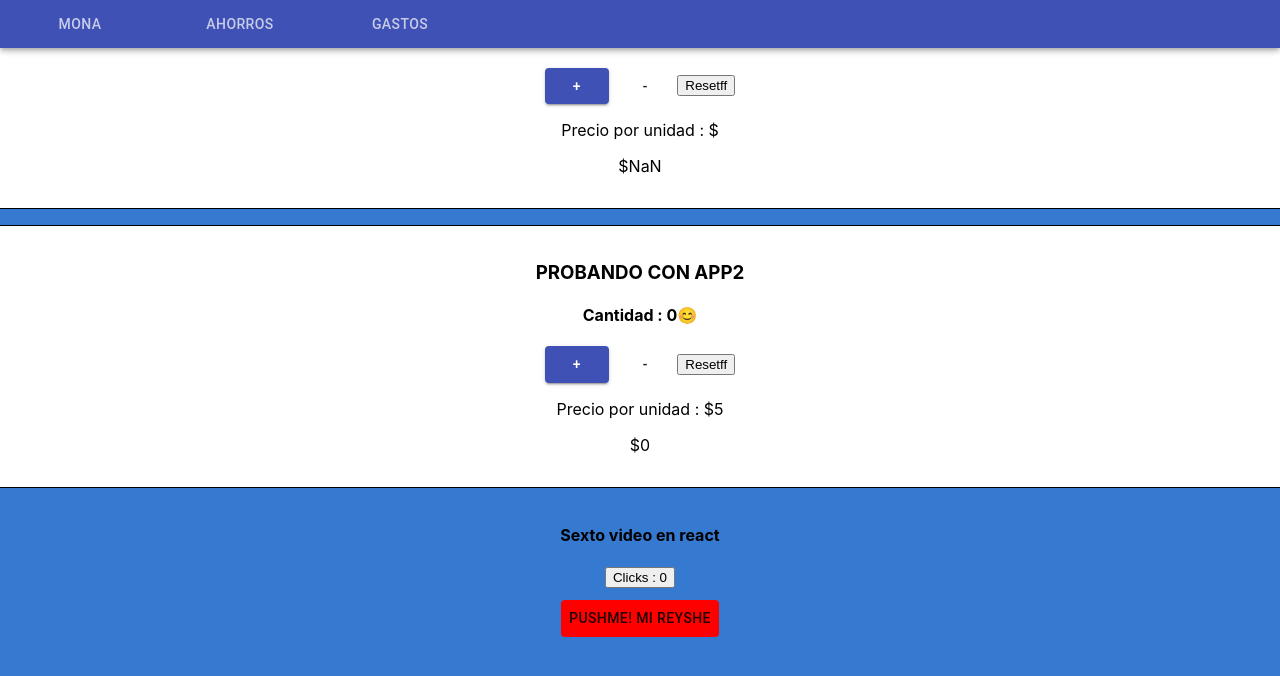
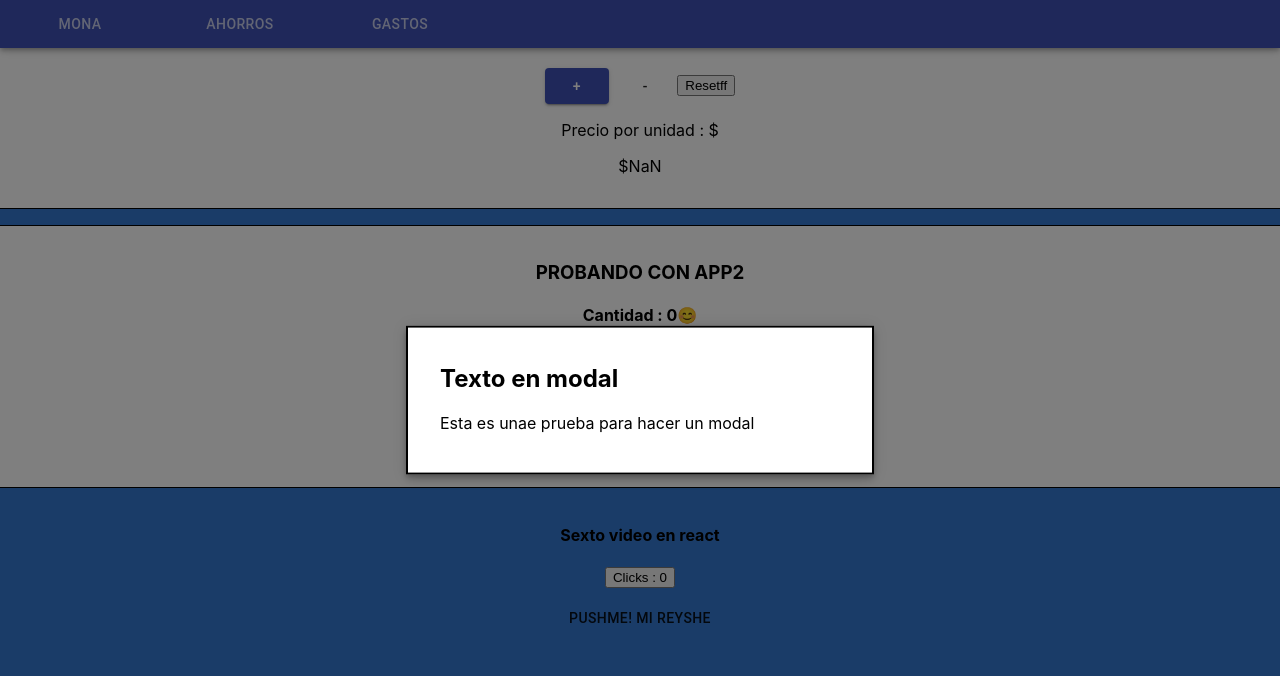
Before and after one commit to ferlefloth/proyecto01, a React (Create React App) app: page / in a window 1280 px wide. Both pictures are taken after a click on the button "PUSHME! MI REYSHE". Shown: the top 676 px of the page. Built offline with nearby package versions, Linux system fonts and the light colour scheme.

Commit message:
En este caso , agregamos un modal. Se popea una ventana . Tendríamos que agregar los place holder para hacer un fetch en una futura base

```diff
--- a/src/components/Buttons/ButonnModal.js
+++ b/src/components/Buttons/ButonnModal.js
@@ -1,26 +1,71 @@
-import React, {Component}from 'react'
+import React, {Component, useState}from 'react'
 import Button from '@material-ui/core/Button'
 import { makeStyles } from '@material-ui/core/styles';
-
-const useStyles = makeStyles({ //Se usa el make styles con esta función para poder determinar con código JS y CSS que es lo que podemos hacer para darle color
-    root: {
-      backgroundColor: 'red',
-    },
-  });
+import Modal from '@material-ui/core/Modal'
 
 
-function ButtonModal(props){  //debe de recibir props
+
+  function getModalStyle() {
+    const top = 50 ;
+    const left = 50 ;
+
+    return {
+      top: `${top}%`,
+      left: `${left}%`,
+      transform: `translate(-${top}%, -${left}%)`,
+    };
+  }
+
+  const useStyles = makeStyles((theme) => ({ //Se usa el make styles con esta función para poder determinar con código JS y CSS que es lo que podemos hacer para darle color
+    paper: {
+      position: 'absolute',
+      width: 400,
+      backgroundColor: theme.palette.background.paper,
+      border: '2px solid #000',
+      boxShadow: theme.shadows[5], //¿¿¿¿¿No se porque recibe un Theme??????
+      padding: theme.spacing(2, 4, 3),
+    },
+  }));
+
+function ButtonModal(){  //debe de recibir props
 
     const classes = useStyles();// quizás tenga que pasarle con argumento el PROPS, pero al parecer, no hace falta
+
+    const [modalStyle] = useState(getModalStyle) // Se renderiza lo que esta en el getModalStyle
+    const [open, setOpen] =useState(false);
+
+    const handleOpen = ()=> {
+        setOpen(true)
+    }
+
+    const handleClose = ()=>{
+        setOpen(false)
+    }
+
+    const body = (
+        <div style={modalStyle}  className={classes.paper}> {/*Se pone el Style (function de ModalStyle con el UseState) y se pone el MakeStyle en donde se utiliza el MakeStyles de materiailUI . En este caso podremos reenderizar lo que está dentro del modal*/}
+          <h2 id="simple-modal-title">Texto en modal</h2>
+          <p id="simple-modal-description">
+            Esta es unae prueba para hacer un modal
+          </p>
+
+        </div>
+      );
 
     return(
 
         <div>
 
-            <Button className = {classes.root}>
+            <Button className = {classes.root} onClick={handleOpen}>
 
                 PushMe! Mi Reyshe
             </Button>
+            <Modal open={open}
+                onClose= {handleClose}
+            >{/*No se porque tendría que pone el {body}*/}
+                {body}
+            </Modal>
+
         </div>
     )
 
```
